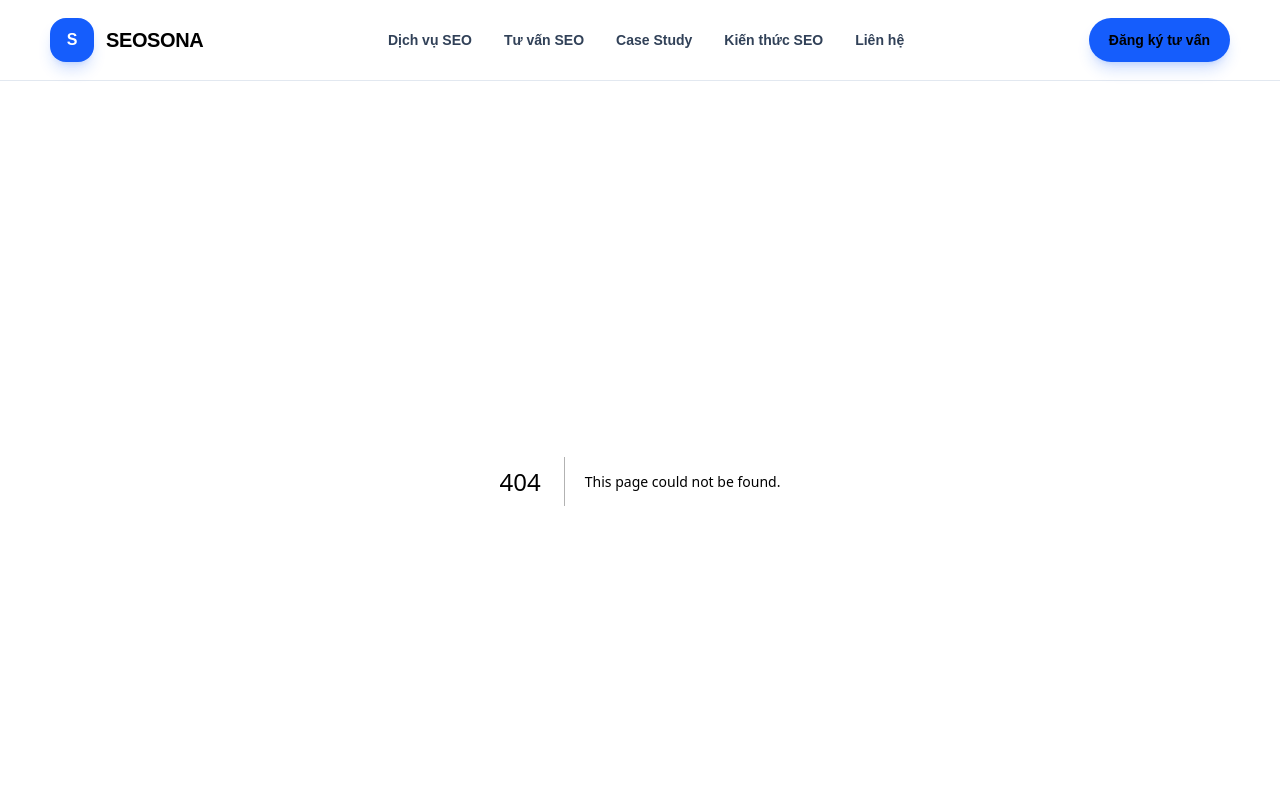
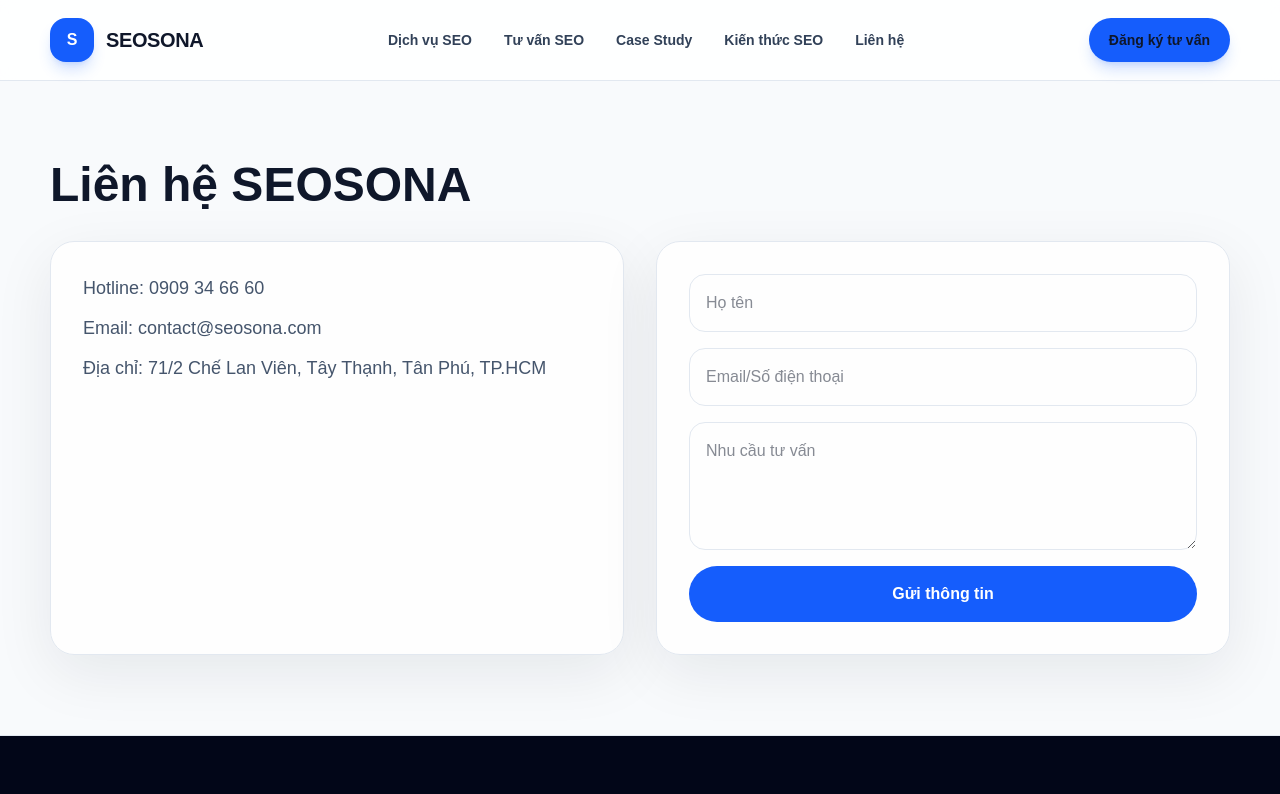
Before and after one commit to LongLeo287/SEOSONA, a Next.js app: page /lien-he in a window 1280 px wide. Before the commit this address had no page. Shown: the top 794 px of the page. Built offline with nearby package versions, Linux system fonts and the light colour scheme.

Commit message:
feat: add contact page

```diff
--- /dev/null
+++ b/app/lien-he/page.tsx
@@ -0,0 +1,28 @@
+import type { Metadata } from "next";
+import { siteConfig } from "@/lib/site";
+
+export const metadata: Metadata = {
+  title: "Liên hệ",
+  description: "Liên hệ SEOSONA để tư vấn SEO, Google Ads, Content SEO và đào tạo SEO."
+};
+
+export default function Page() {
+  return (
+    <main className="container py-20">
+      <h1 className="text-5xl font-black">Liên hệ SEOSONA</h1>
+      <div className="mt-8 grid gap-8 lg:grid-cols-2">
+        <div className="card p-8">
+          <p className="text-lg text-slate-600">Hotline: {siteConfig.phone}</p>
+          <p className="mt-3 text-lg text-slate-600">Email: {siteConfig.email}</p>
+          <p className="mt-3 text-lg text-slate-600">Địa chỉ: {siteConfig.address}</p>
+        </div>
+        <form className="card grid gap-4 p-8">
+          <input className="rounded-2xl border border-slate-200 p-4" placeholder="Họ tên" />
+          <input className="rounded-2xl border border-slate-200 p-4" placeholder="Email/Số điện thoại" />
+          <textarea className="min-h-32 rounded-2xl border border-slate-200 p-4" placeholder="Nhu cầu tư vấn" />
+          <button className="rounded-full bg-blue-600 px-6 py-4 font-bold text-white">Gửi thông tin</button>
+        </form>
+      </div>
+    </main>
+  );
+}
```
